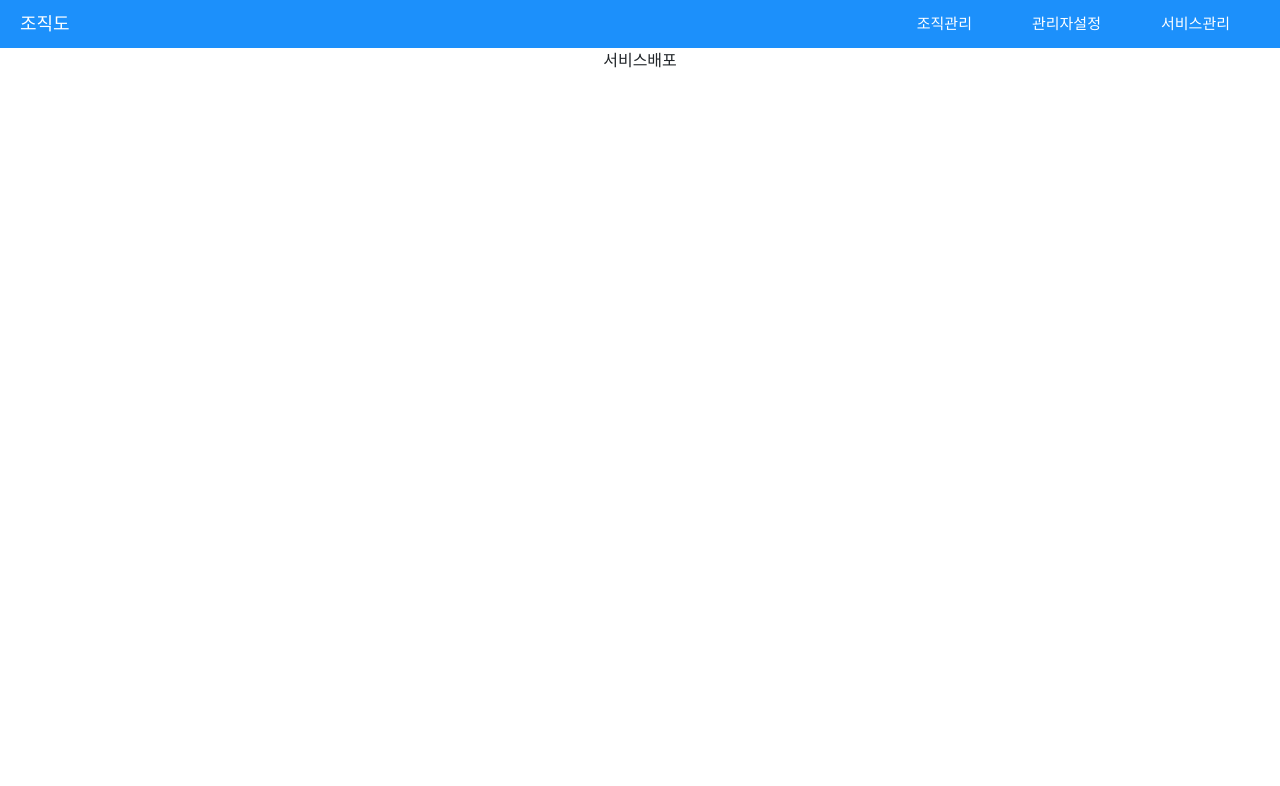
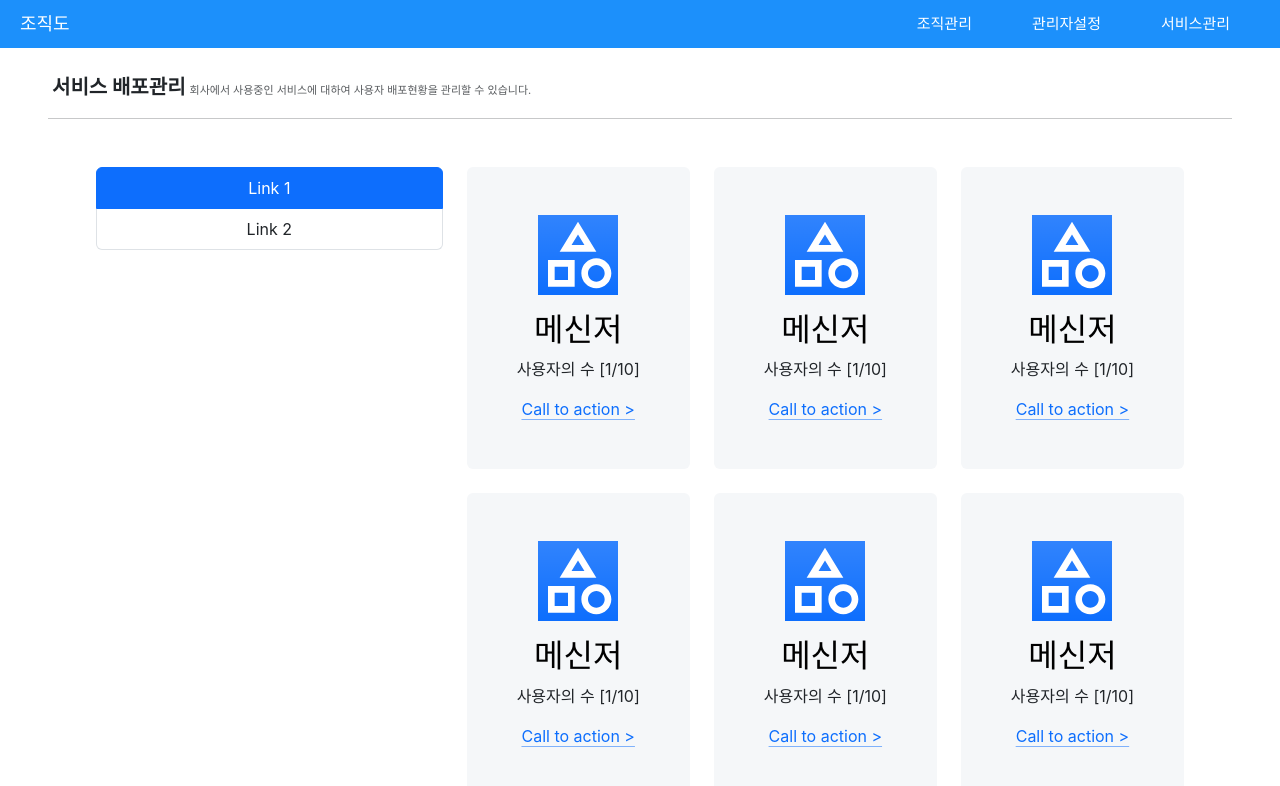
Before and after one commit to HyoungMinSong/wehagoreact, a React (Create React App) app: page /organization/services in a window 1280 px wide. Shown: the top 786 px of the page. Built offline with nearby package versions, Linux system fonts and the light colour scheme.

Commit message:
서비스 배포 css 작성 초안

```diff
--- a/src/pages/organization/Services.js
+++ b/src/pages/organization/Services.js
@@ -1,8 +1,176 @@
+import { Col, Container, ListGroup, Modal, Row, Tab, Table } from "react-bootstrap";
+import CategoryOutlinedIcon from '@mui/icons-material/CategoryOutlined';
+import { useState } from "react";
+
+// const Feature = ({ icon, title, description, cta }) => (
+//   <div className=" col " >
+//     <div style={{ backgroundColor: '#f5f7f9' }} className="py-5 rounded " onClick={() => setShow(true)}>
+//       <div className="feature-icon d-inline-flex align-items-center justify-content-center text-bg-primary bg-gradient fs-2 mb-3">
+//         <CategoryOutlinedIcon style={{ fontSize: '80px' }} />
+//       </div>
+//       <h3 className="fs-2 text-body-emphasis">메신저</h3>
+//       <p>사용자의 수 [1/10]</p>
+//       <a href="#" className="icon-link">
+//         Call to action
+//         &gt;
+//       </a>
+//     </div>
+//   </div>
+// );
 
 function Services() {
 
-  return(
-    <div>서비스배포</div>
+  const [show, setShow] = useState(false);
+
+  return (
+    <>
+      <div className="mx-5 mb-5 mt-4">
+        <div className="text-start">
+          <span className="mx-1" style={{ fontSize: '20px' }}><b>서비스 배포관리</b></span><span className="text-muted small-text">회사에서 사용중인 서비스에 대하여 사용자 배포현황을 관리할 수 있습니다.</span>
+        </div>
+        <hr />
+        <div className="m-5">
+          <Tab.Container id="list-group-tabs-example" defaultActiveKey="#link1">
+            <Row>
+              <Col sm={4}>
+                <ListGroup>
+                  <ListGroup.Item action href="#link1">
+                    Link 1
+                  </ListGroup.Item>
+                  <ListGroup.Item action href="#link2">
+                    Link 2
+                  </ListGroup.Item>
+                </ListGroup>
+              </Col>
+              <Col sm={8}>
+                <Tab.Content>
+                  <Tab.Pane eventKey="#link1">
+                    <div className="row g-4  row-cols-1 row-cols-lg-3">
+                      <div className=" col " >
+                        <div style={{ backgroundColor: '#f5f7f9' }} className="py-5 rounded " onClick={() => setShow(true)}>
+                          <div className="feature-icon d-inline-flex align-items-center justify-content-center text-bg-primary bg-gradient fs-2 mb-3">
+                            <CategoryOutlinedIcon style={{ fontSize: '80px' }} />
+                          </div>
+                          <h3 className="fs-2 text-body-emphasis">메신저</h3>
+                          <p>사용자의 수 [1/10]</p>
+                          <a href="#" className="icon-link">
+                            Call to action
+                            &gt;
+                          </a>
+                        </div>
+                      </div>
+                      <div className=" col " >
+                        <div style={{ backgroundColor: '#f5f7f9' }} className="py-5 rounded " onClick={() => setShow(true)}>
+                          <div className="feature-icon d-inline-flex align-items-center justify-content-center text-bg-primary bg-gradient fs-2 mb-3">
+                            <CategoryOutlinedIcon style={{ fontSize: '80px' }} />
+                          </div>
+                          <h3 className="fs-2 text-body-emphasis">메신저</h3>
+                          <p>사용자의 수 [1/10]</p>
+                          <a href="#" className="icon-link">
+                            Call to action
+                            &gt;
+                          </a>
+                        </div>
+                      </div>
+                      <div className=" col " >
+                        <div style={{ backgroundColor: '#f5f7f9' }} className="py-5 rounded " onClick={() => setShow(true)}>
+                          <div className="feature-icon d-inline-flex align-items-center justify-content-center text-bg-primary bg-gradient fs-2 mb-3">
+                            <CategoryOutlinedIcon style={{ fontSize: '80px' }} />
+                          </div>
+                          <h3 className="fs-2 text-body-emphasis">메신저</h3>
+                          <p>사용자의 수 [1/10]</p>
+                          <a href="#" className="icon-link">
+                            Call to action
+                            &gt;
+                          </a>
+                        </div>
+                      </div>
+                      <div className=" col " >
+                        <div style={{ backgroundColor: '#f5f7f9' }} className="py-5 rounded " onClick={() => setShow(true)}>
+                          <div className="feature-icon d-inline-flex align-items-center justify-content-center text-bg-primary bg-gradient fs-2 mb-3">
+                            <CategoryOutlinedIcon style={{ fontSize: '80px' }} />
+                          </div>
+                          <h3 className="fs-2 text-body-emphasis">메신저</h3>
+                          <p>사용자의 수 [1/10]</p>
+                          <a href="#" className="icon-link">
+                            Call to action
+                            &gt;
+                          </a>
+                        </div>
+                      </div>
+                      <div className=" col " >
+                        <div style={{ backgroundColor: '#f5f7f9' }} className="py-5 rounded " onClick={() => setShow(true)}>
+                          <div className="feature-icon d-inline-flex align-items-center justify-content-center text-bg-primary bg-gradient fs-2 mb-3">
+                            <CategoryOutlinedIcon style={{ fontSize: '80px' }} />
+                          </div>
+                          <h3 className="fs-2 text-body-emphasis">메신저</h3>
+                          <p>사용자의 수 [1/10]</p>
+                          <a href="#" className="icon-link">
+                            Call to action
+                            &gt;
+                          </a>
+                        </div>
+                      </div>
+                      <div className=" col " >
+                        <div style={{ backgroundColor: '#f5f7f9' }} className="py-5 rounded " onClick={() => setShow(true)}>
+                          <div className="feature-icon d-inline-flex align-items-center justify-content-center text-bg-primary bg-gradient fs-2 mb-3">
+                            <CategoryOutlinedIcon style={{ fontSize: '80px' }} />
+                          </div>
+                          <h3 className="fs-2 text-body-emphasis">메신저</h3>
+                          <p>사용자의 수 [1/10]</p>
+                          <a href="#" className="icon-link">
+                            Call to action
+                            &gt;
+                          </a>
+                        </div>
+                      </div>
+
+                    </div></Tab.Pane>
+                  <Tab.Pane eventKey="#link2">Tab pane content 2</Tab.Pane>
+                </Tab.Content>
+              </Col>
+            </Row>
+          </Tab.Container>
+        </div>
+      </div>
+      <Modal show={show} fullscreen={true} onHide={() => setShow(false)}>
+        <Modal.Header closeButton>
+          <Modal.Title>메신저</Modal.Title>
+        </Modal.Header>
+        <Modal.Body>
+        <Table bordered hover>
+      <thead>
+        <tr>
+          <th>이름</th>
+          <th>아이디</th>
+          <th>소속</th>
+          <th>직급</th>
+        </tr>
+      </thead>
+      <tbody>
+        <tr>
+          <td>송형민</td>
+          <td>shmin11</td>
+          <td>3조</td>
+          <td>직급없음</td>
+        </tr>
+        <tr>
+          <td>이주용</td>
+          <td>Jacob</td>
+          <td>3조</td>
+          <td>직급없음</td>
+        </tr>
+        <tr>
+          <td>최종원</td>
+          <td>twitter</td>
+          <td>3조</td>
+          <td>직급없음</td>
+        </tr>
+      </tbody>
+    </Table>
+        </Modal.Body>
+      </Modal>
+    </>
   );
 
-}export default Services;
+} export default Services;
```
